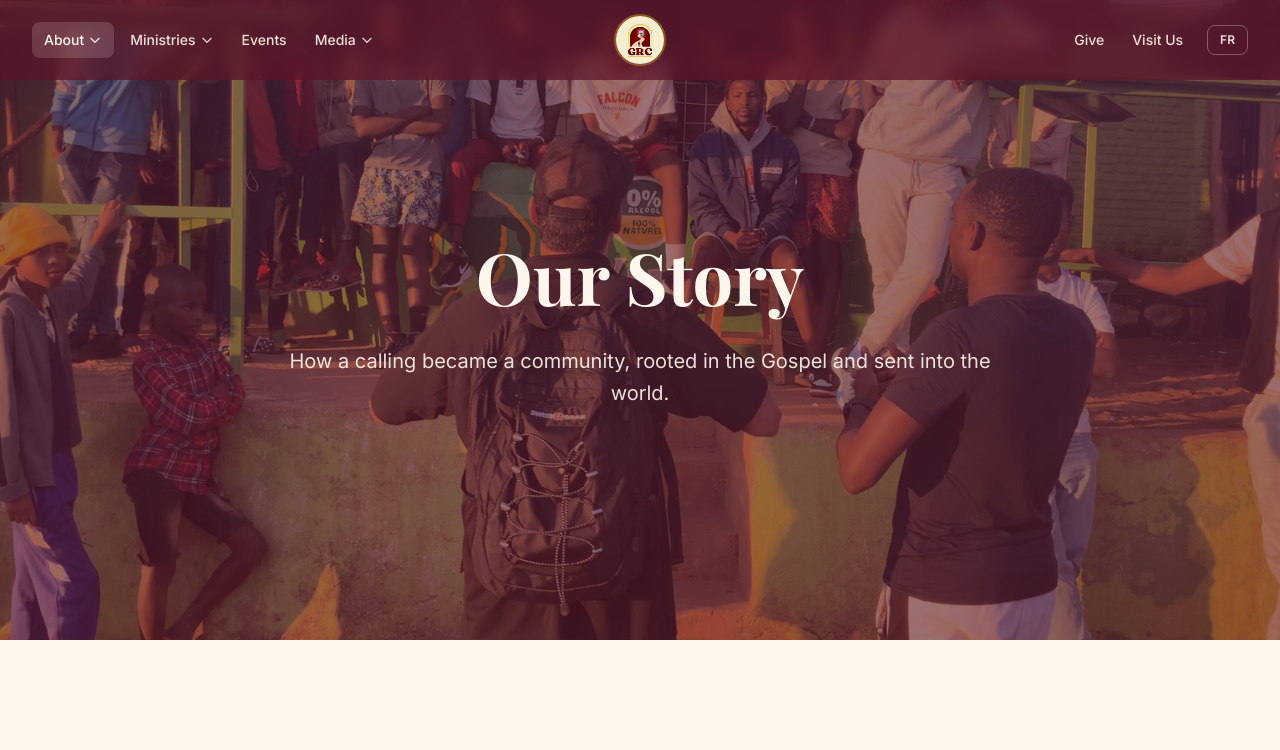
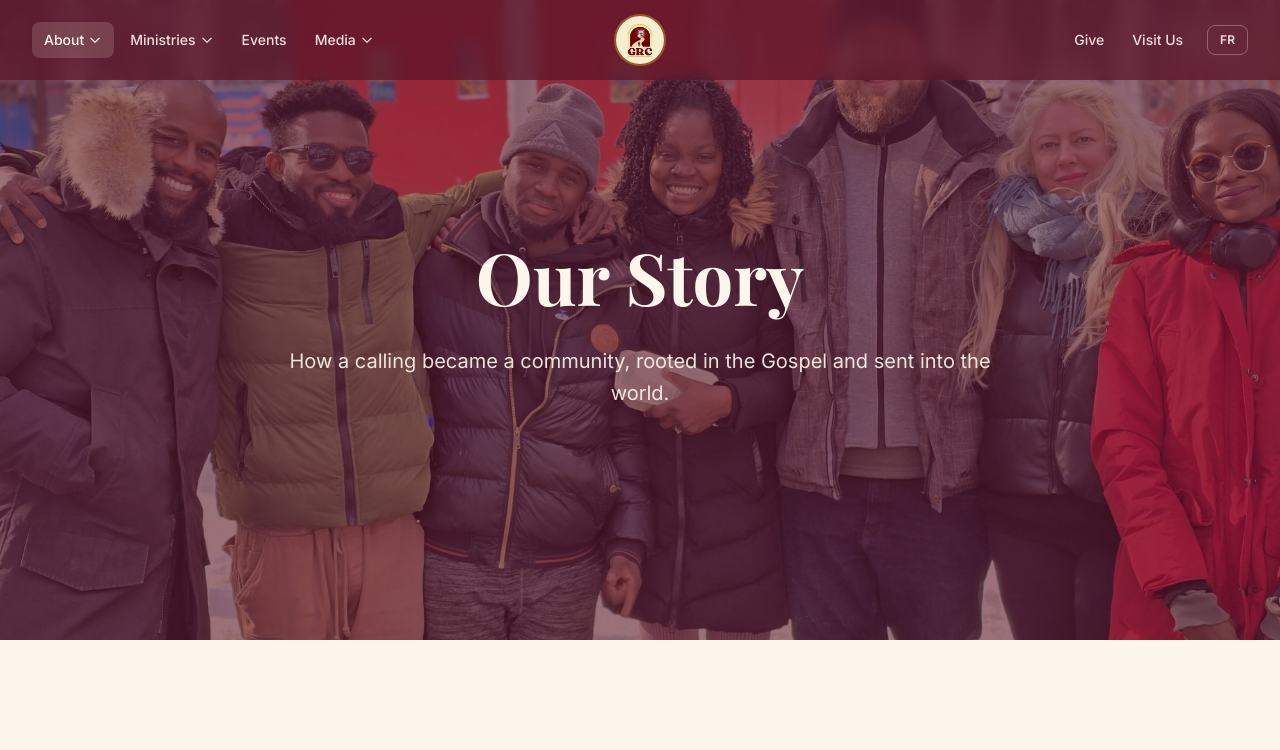
Before and after one commit to kelvinzigah/GRC-website, a React (Vite) app: page /about/our-story in a window 1280 px wide. Shown: the top 750 px of the page. Built offline with nearby package versions, Linux system fonts and the light colour scheme; a web font is replaced by a local one.

Commit message:
fix(our-story): swap hero background to togetherness_1.jpg

```diff
--- a/src/pages/about/OurStoryPage.jsx
+++ b/src/pages/about/OurStoryPage.jsx
@@ -19,7 +19,7 @@ export default function OurStoryPage() {
       <section className="relative flex min-h-[80vh] items-center justify-center overflow-hidden">
         <div className="absolute inset-0 overflow-hidden">
           <img
-            src="/images/our_history_1.jpg"
+            src="/images/togetherness_1.jpg"
             alt=""
             aria-hidden="true"
             className="h-full w-full object-cover object-center"
```
